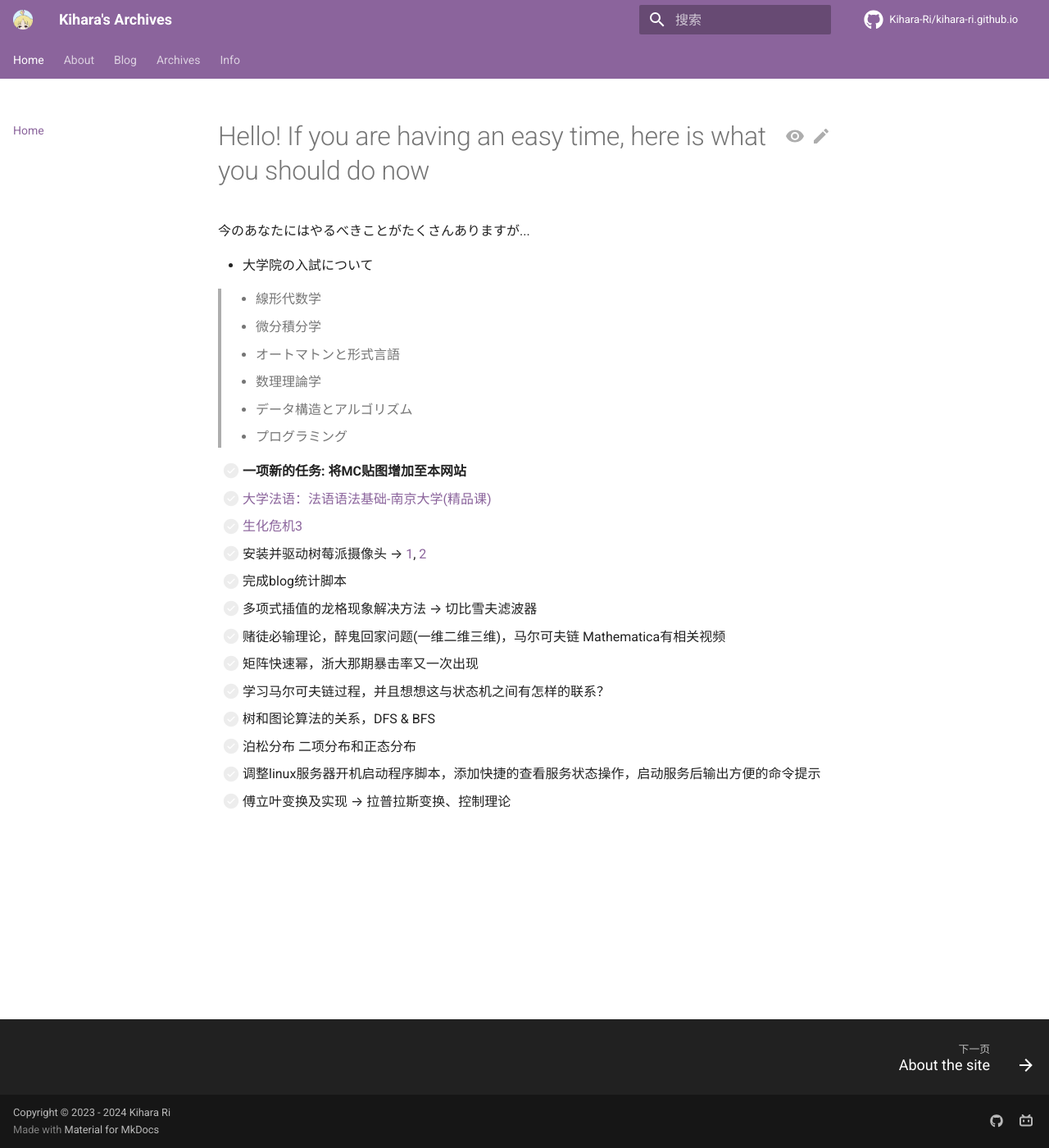
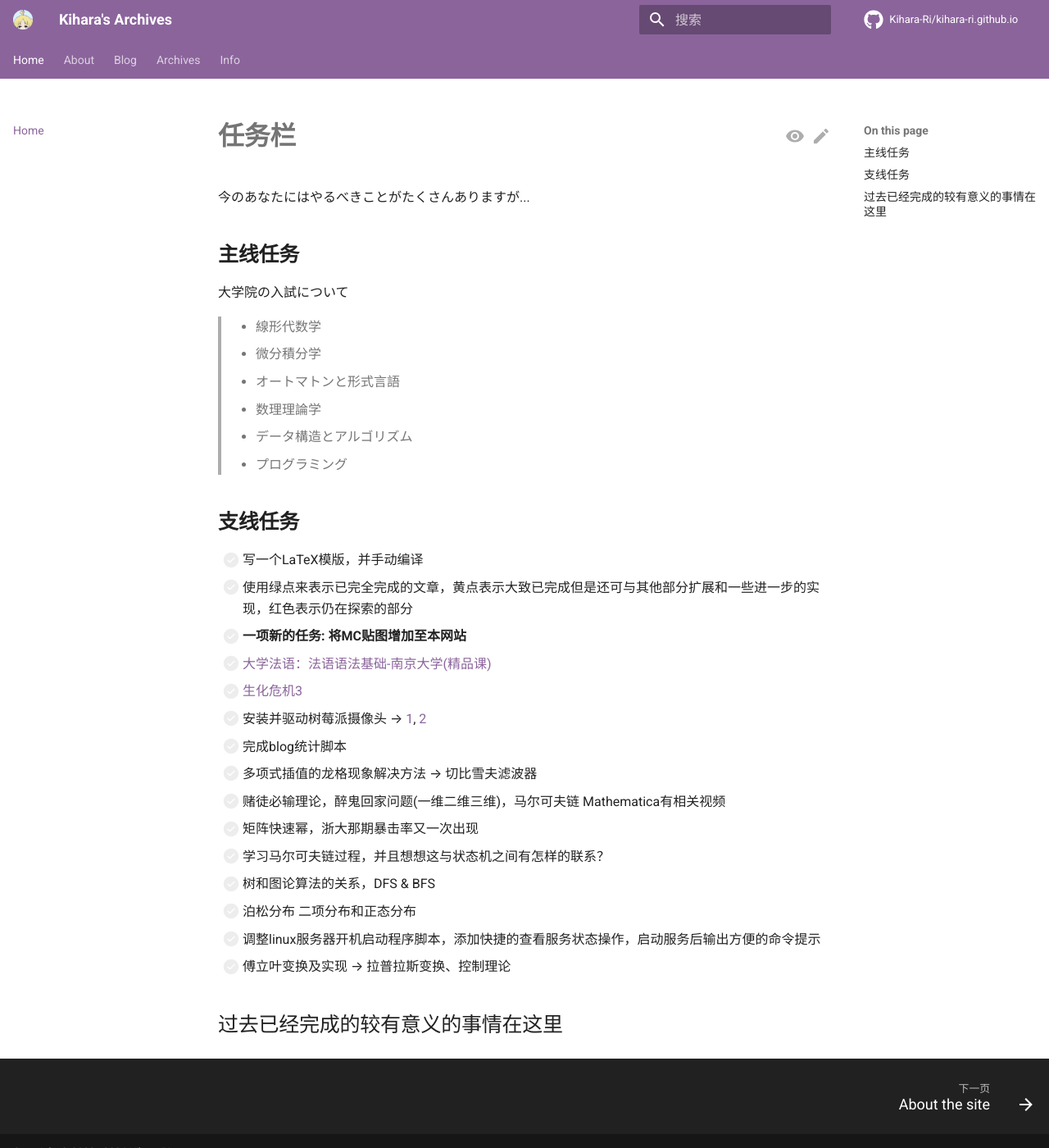
Before and after one commit to Kihara-Ri/kihara-ri.github.io, an MkDocs documentation site: the page built from docs/index.md, in a window 1280 px wide and 1400 px high. Shown: the whole window at 82% size. Built offline with MkDocs 1.6.1 and Material for MkDocs 9.7.7, drawn with Linux system fonts in a browser that asks for light colours; comment, search, counter and statistics services are not loaded.

Commit message:
更新内容

```diff
--- a/docs/index.md
+++ b/docs/index.md
@@ -1,8 +1,10 @@
-# Hello! If you are having an easy time, here is what you should do now
+# **任务栏**
 
 今のあなたにはやるべきことがたくさんありますが...
 
-- 大学院の入試について
+## **主线任务**
+
+大学院の入試について
 
 > - 線形代数学
 > - 微分積分学
@@ -11,6 +13,10 @@
 > - データ構造とアルゴリズム
 > - プログラミング
 
+## **支线任务**
+
+- [ ] 写一个LaTeX模版，并手动编译
+- [ ] 使用绿点来表示已完全完成的文章，黄点表示大致已完成但是还可与其他部分扩展和一些进一步的实现，红色表示仍在探索的部分
 - [ ] **一项新的任务: 将MC贴图增加至本网站**
 - [ ] [大学法语：法语语法基础-南京大学(精品课)](https://www.bilibili.com/video/BV1eT411777z/?p=3&spm_id_from=333.880.my_history.page.click&vd_source=abed696091cea364eece1cf5cb2e843d)
 - [ ] [生化危机3](https://www.bilibili.com/video/BV1z54y1R7Qx?p=9&spm_id_from=pageDriver&vd_source=abed696091cea364eece1cf5cb2e843d)
@@ -24,3 +30,5 @@
 - [ ] 泊松分布 二项分布和正态分布
 - [ ] 调整linux服务器开机启动程序脚本，添加快捷的查看服务状态操作，启动服务后输出方便的命令提示
 - [ ] 傅立叶变换及实现 --> 拉普拉斯变换、控制理论
+
+## 过去已经完成的较有意义的事情在这里
```
